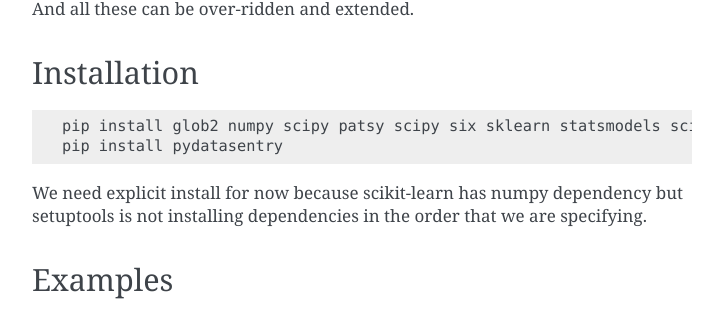
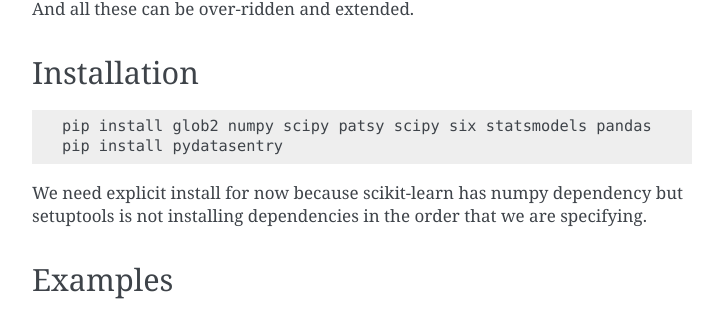
Before and after one commit to yarapavan/pydatasentry, a Sphinx documentation site: the page built from docs/README.rst, in a window 1280 px wide and 900 px high, scrolled down 887 px. Shown: the part 143-452 px from the top of the window, without its empty margins (388-1111 px from the left). Built offline with Sphinx 7.4.7, drawn with Linux system fonts in a browser that asks for light colours.

Commit message:
Fixes #3

```diff
--- a/docs/README.rst
+++ b/docs/README.rst
@@ -55,7 +55,7 @@
 
 ::
 
-    pip install glob2 numpy scipy patsy scipy six sklearn statsmodels scikit-learn pandas
+    pip install glob2 numpy scipy patsy scipy six statsmodels pandas
     pip install pydatasentry
 
 We need explicit install for now because scikit-learn has numpy
```
